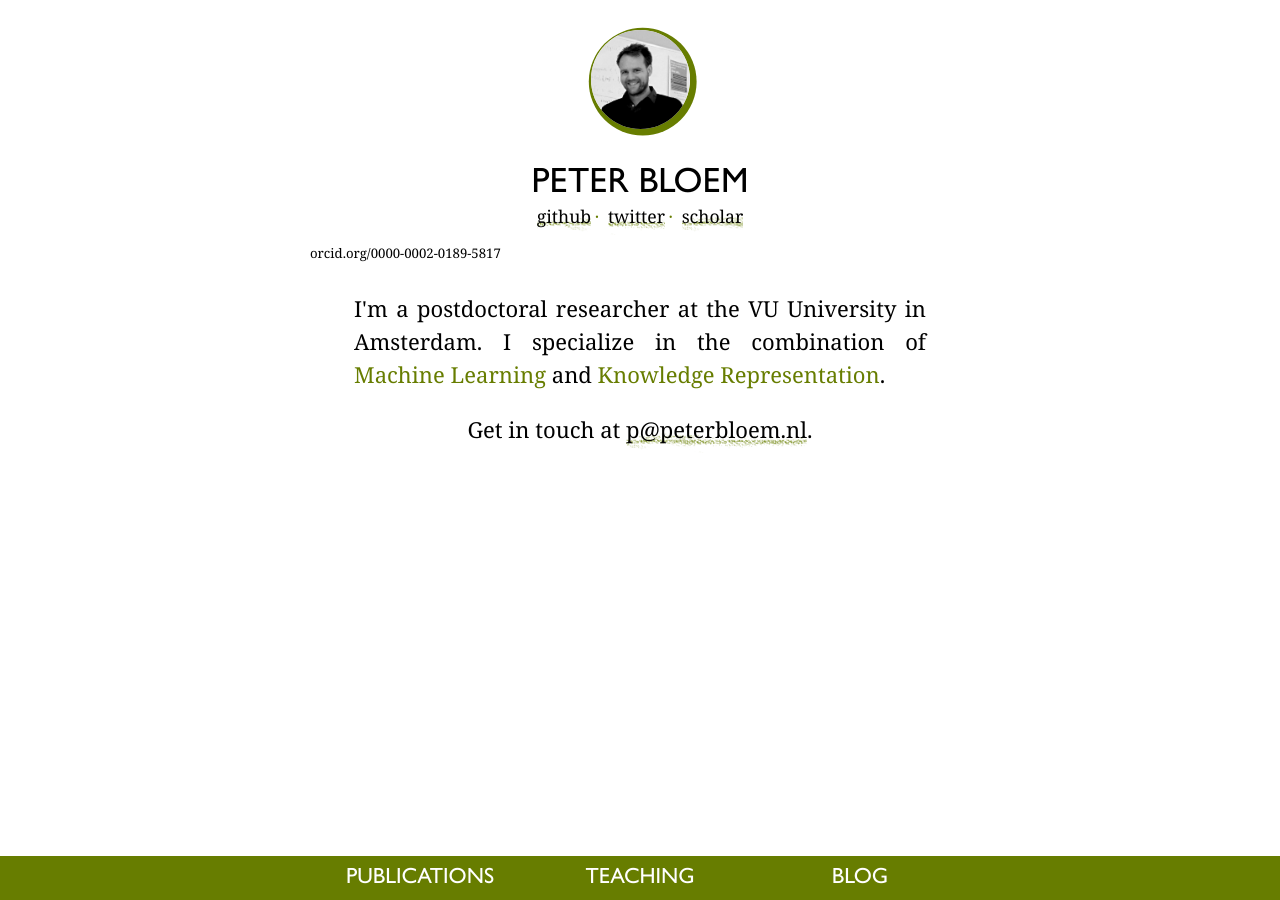
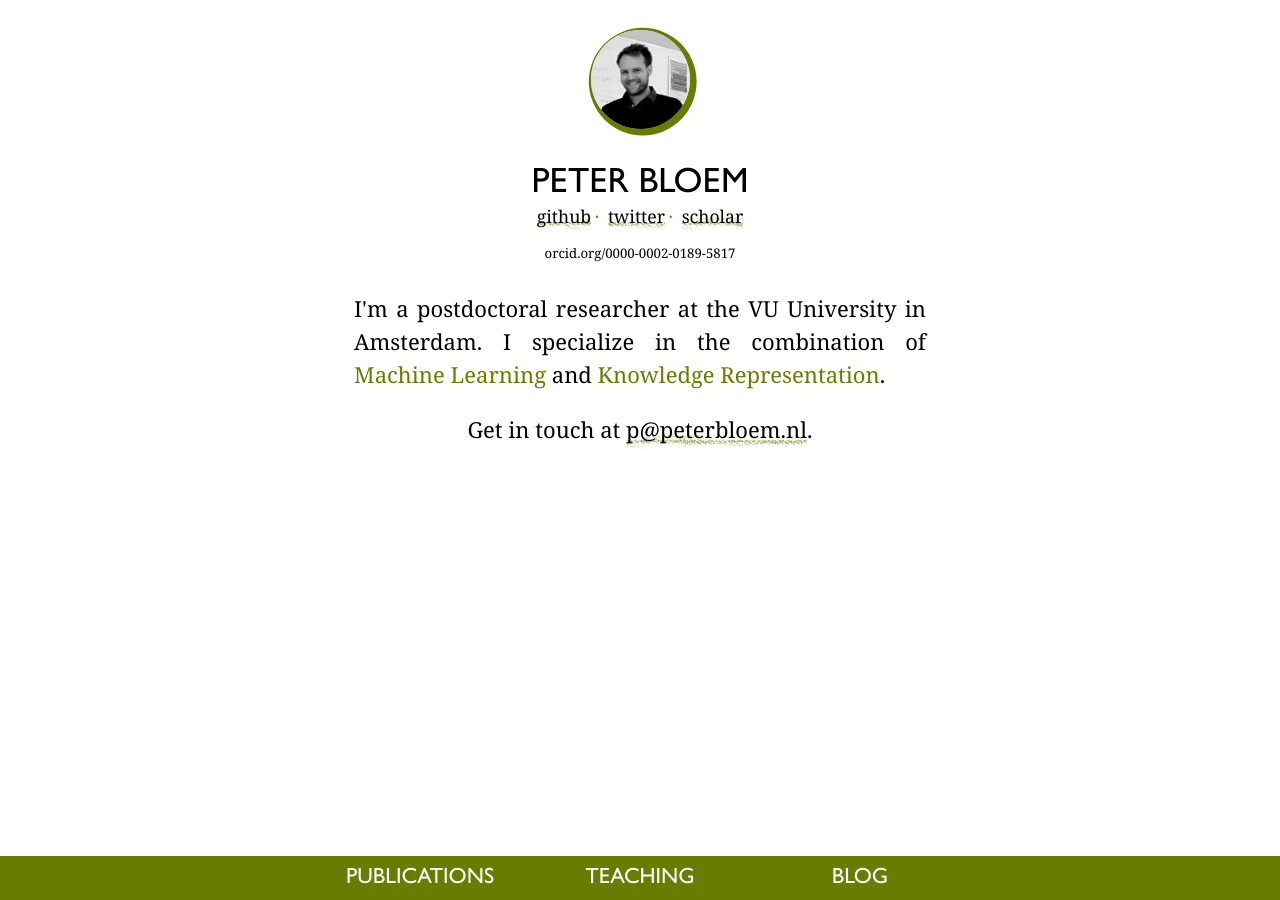
Before and after one commit to pbloem/peterbloem.nl, a Jekyll site: the page built from index.md, in a window 1280 px wide. Built offline with Jekyll 4.4.1, drawn with Linux system fonts in a browser that asks for light colours; some web fonts are replaced; our own code applies the rules of GitHub Pages for plain Markdown files.

Commit message:
Fix frontpage bug

```diff
--- a/css/screen.pb.css
+++ b/css/screen.pb.css
@@ -243,11 +243,9 @@ body {
 	font-size: 1.6rem;
 }
 
-frontpage subtitle.subtitle {
+.home .subtitle {
 	text-align: center;
 	margin: 0 auto;
-	font-size: 0.9em;
-	color: #677d00;
 }
 
 #body p.intro-text {
```
